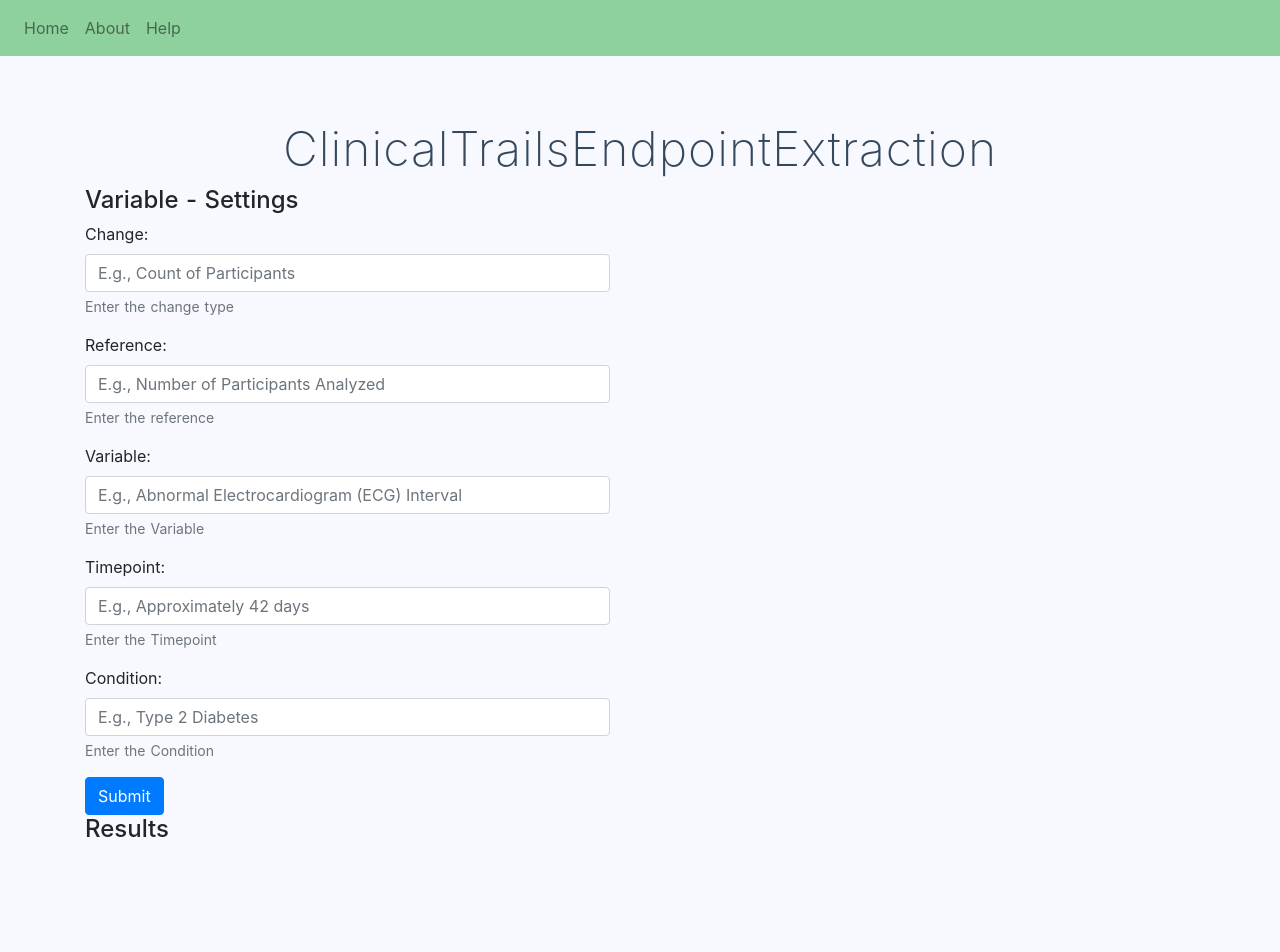
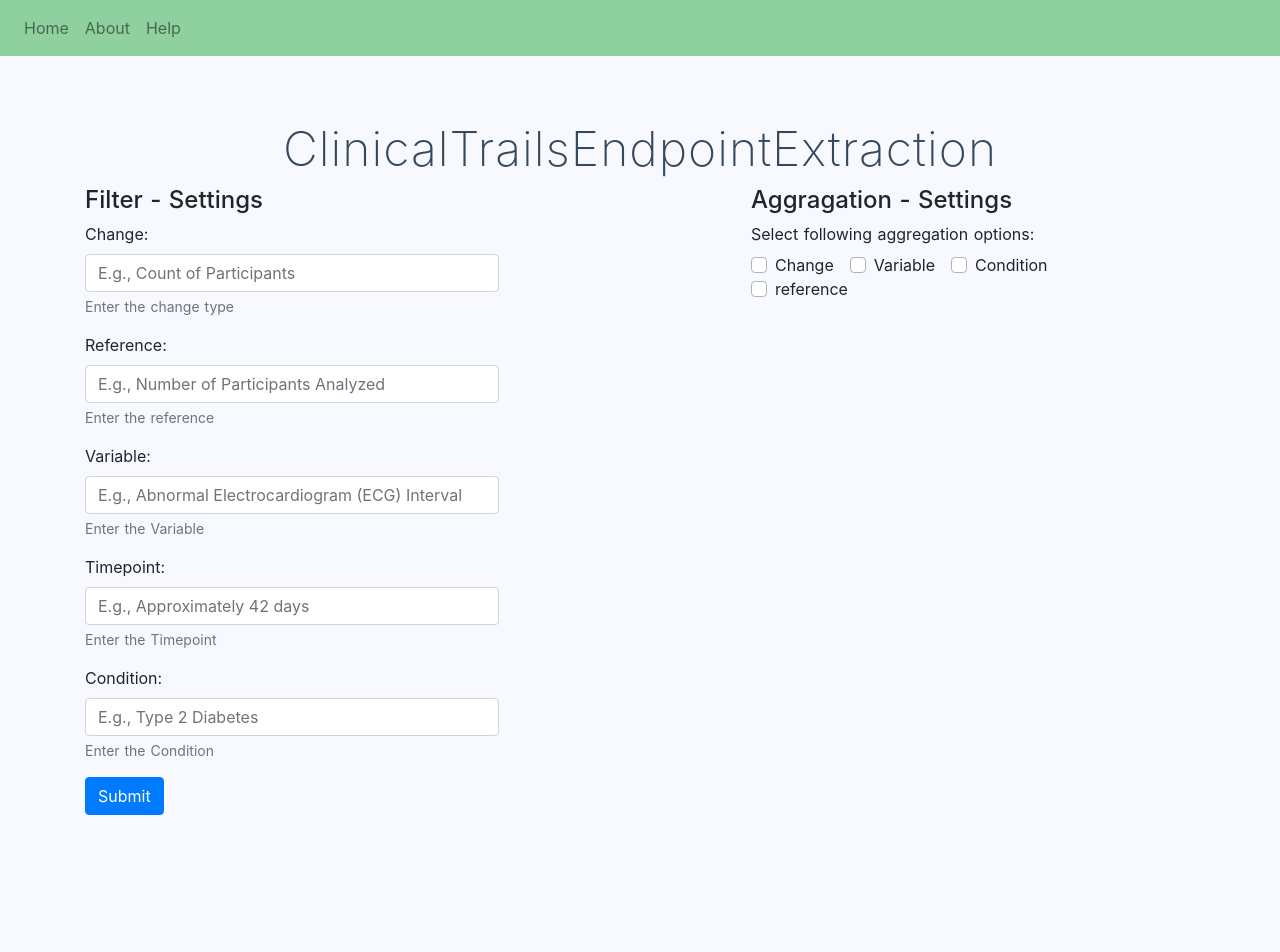
Before and after one commit to DesertGun/ClinicalTrialsDataAnalyzer, a Nuxt app in the folder frontend/: page / in a window 1280 px wide. Shown: the top 952 px of the page. Built offline with nearby package versions, Linux system fonts and the light colour scheme; no server answers.

Commit message:
Updates to aggregation and data-vis. refs #10 #8

```diff
--- a/frontend/pages/index.vue
+++ b/frontend/pages/index.vue
@@ -4,7 +4,7 @@
     <b-container class="container">
       <b-row class="projectForm">
         <b-col class="varCol">
-          <h4>Variable - Settings</h4>
+          <h4>Filter - Settings</h4>
           <div>
             <b-form class="forms">
               <b-form-group
@@ -82,6 +82,26 @@
           </div>
         </b-col>
         <b-col />
+        <b-col class="groupCol">
+          <h4>Aggragation - Settings</h4>
+          <b-form-group
+            v-slot="{ ariaDescribedby }"
+            label="Select following aggregation options:"
+          >
+            <b-form-checkbox-group
+              id="groupbyCheckboxGroup"
+              v-model="selected"
+              :options="options"
+              :aria-describedby="ariaDescribedby"
+              name="flavour-1"
+            ></b-form-checkbox-group>
+          </b-form-group>
+        </b-col>
+      </b-row>
+    </b-container>
+    <b-container>
+      <b-row>
+        <b-col />
         <b-col class="outCol">
           <h4>Results</h4>
           <div class="mb-2">
@@ -95,6 +115,7 @@
             ></b-table>
           </div>
         </b-col>
+        <b-col />
       </b-row>
     </b-container>
   </div>
@@ -107,11 +128,18 @@ export default {
       stickyHeader: true,
       noCollapse: false,
       items: [],
-      change: null,
-      variable: null,
-      reference: null,
-      condition: null,
-      timepoint: null,
+      change: '',
+      variable: '',
+      reference: '',
+      condition: '',
+      timepoint: '',
+      selected: [],
+      options: [
+        { text: 'Change', value: 'change' },
+        { text: 'Variable', value: 'variable' },
+        { text: 'Condition', value: 'condition' },
+        { text: 'reference', value: 'reference' },
+      ],
     }
   },
   async mounted() {
@@ -187,10 +215,14 @@ export default {
 }
 
 .varCol {
-  min-width: 50%;
+  min-width: 40%;
+}
+
+.groupCol {
+  min-width: 40%;
 }
 
 .outCol {
-  min-width: 80%;
+  min-width: 100%;
 }
 </style>
```
Also changed, not shown: 1 other file (tests, documents, lock files or other folders).
